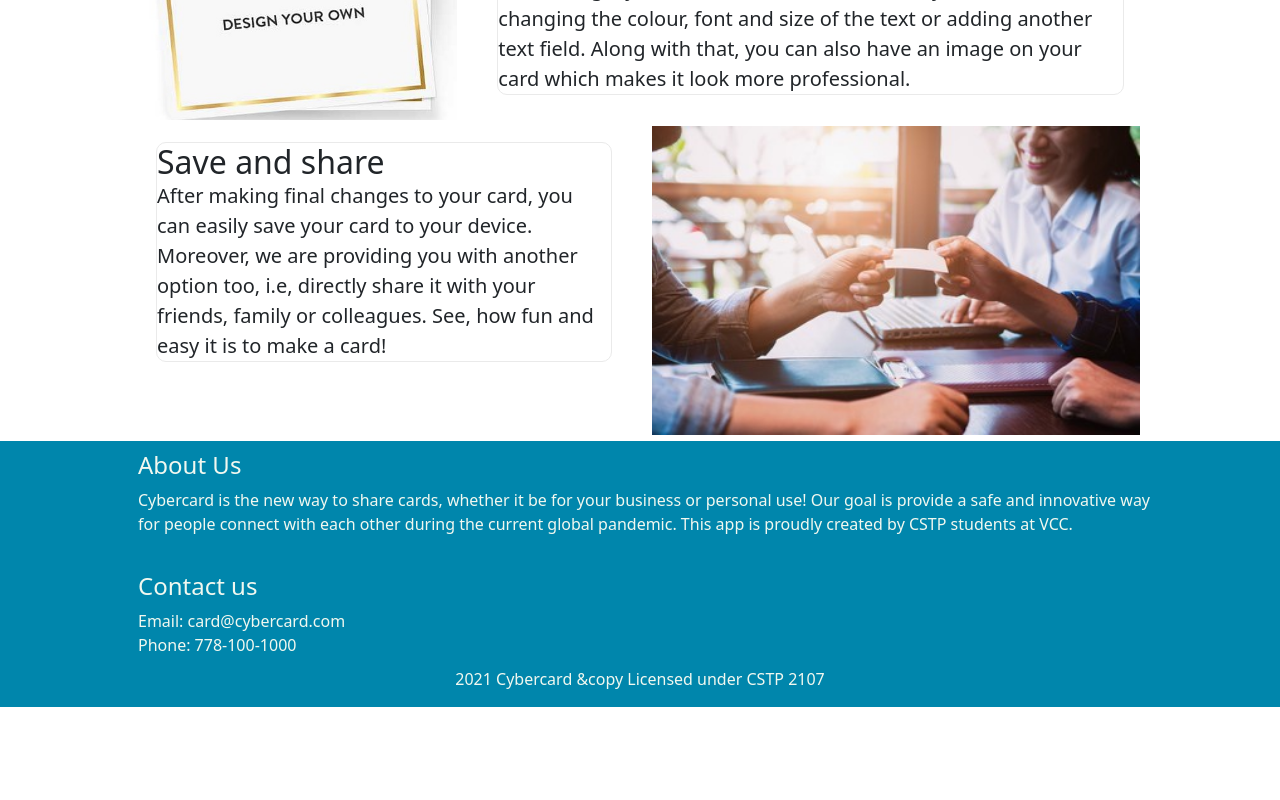
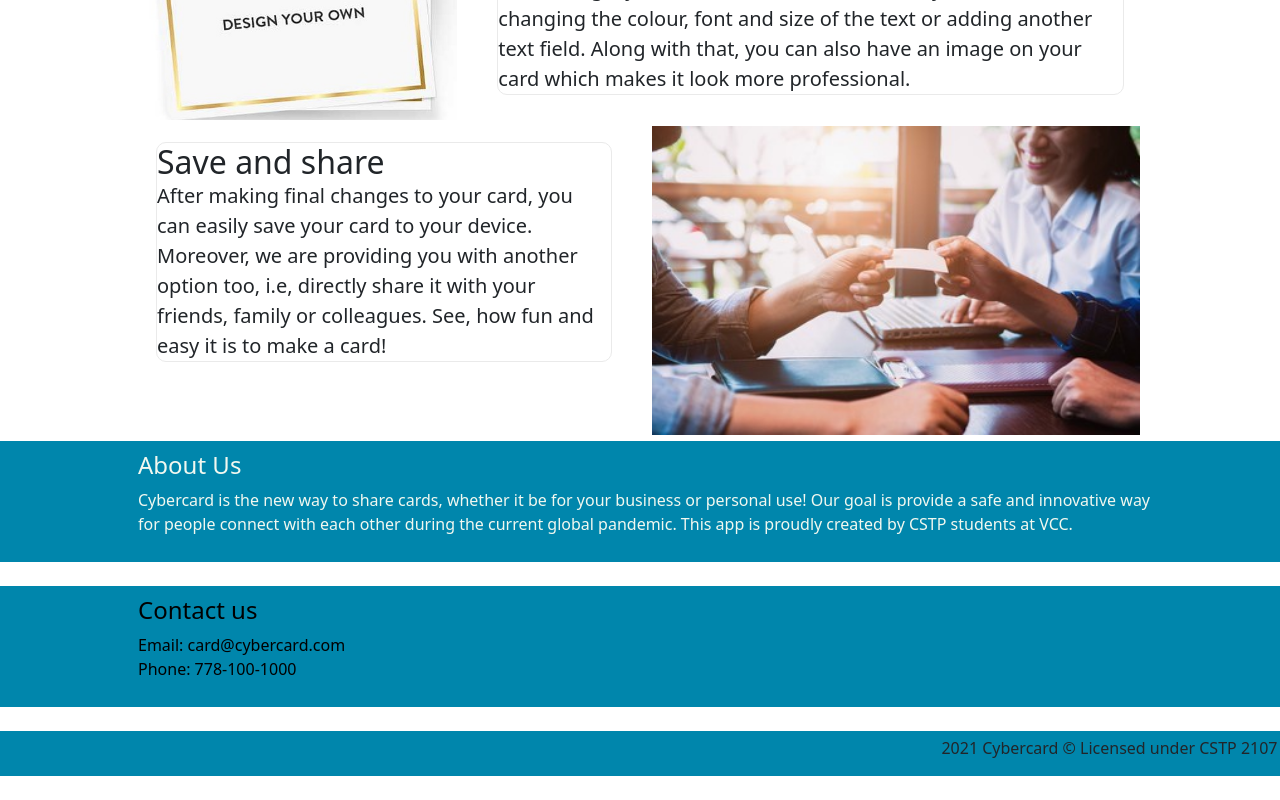
Before and after one commit to harleenjhamat/CSTP2107-BusinessCardApp, a Next.js app: page / in a window 1280 px wide. Shown: the part 700-1500 px from the top of the page. Before the commit the page ends 1407 px from the top, so only its background shows below. Built offline with nearby package versions, Linux system fonts and the light colour scheme.

Commit message:
Making changes to Contact Us and Footer section

```diff
--- a/src/components/Footer.jsx
+++ b/src/components/Footer.jsx
@@ -1,23 +1,35 @@
+import { Fragment } from 'react'
 import styles from "../styles/footer.module.scss";
 
 const Footer = () => {
   return (
-    <>
-      <div class={styles.contact}>
-        <div class={styles.contactText}>
-          <h4>Contact us</h4>
-          <p>Email: card@cybercard.com</p>
-          <p>Phone: 778-100-1000</p>
+    <Fragment>
+        <div className='container-fluid m-0 p-0'>
+            <div className='row justify-content-center my-4'>
+                <div className={styles.contact}>
+                    <div className={styles.contactText}>
+                    <h4>Contact us</h4>
+                    <p>
+                    Email: card@cybercard.com
+                    <br></br> Phone: 778-100-1000
+                    </p>
+                    </div>
+                </div>
+            </div>
         </div>
-      </div>
+        <div className='container-fluid m-0 p-0'>
+            <div className='row justify-content-center my-4'>
+                <div className={styles.footer}>
+                    <div id={styles.footerText}>
+                      <p>
+                      2021 Cybercard © Licensed under CSTP 2107
+                      </p>
+                    </div>
+                </div>
+            </div>
+        </div>
 
-      <div class={styles.footer}>
-        <div class={styles.footerText}>
-          2021 Cybercard &copy Licensed under CSTP 2107
-        </div>
-      </div>
-    </>
-  );
-};
-
-export default Footer;
+    </Fragment>
+)
+}
+export default Footer
--- a/src/styles/footer.module.scss
+++ b/src/styles/footer.module.scss
@@ -1,41 +1,27 @@
 @import './colors.scss';
 
+.footer {
+    padding-top: 5px;
+    margin-right: 5px;
+    background-color: $primary_color;
+    text-align: right
+
+}
+
+.footerText {
+    color: $text_color;
+    width: 80%
+}
+
 .contact {
-    padding: 0px 0px 0px 0px;
-    width: 100x;
-    background: #0086ac;
+    background: $primary_color
 }
 
 .contactText {
     padding-top: 10px;
     padding-left: 10px;
     padding-bottom: 10px;
-    color: #f1f8f0;
+    color: $text_color;
     width: 80%;
-    margin: 0 auto;
+    margin: 0 auto
 }
-
-.contactText p{
-    margin-bottom: 0;
-}
-
-.footer {
-    // position: fixed;
-    left: 0px;
-    padding: 0px 0px 0px 0px;
-    bottom: 0;
-    width: 100%;
-    /* Height of the footer*/
-    height: 40px;
-    background: #0086ac;
-    text-align: center;
-}
-
-.footerText {
-    // padding-top: 10px;
-    // padding-left: 10px;
-    // padding-bottom: 10px;
-    color: #f1f8f0;
-    width: 80%;
-    margin: 0 auto;
-}
```
Also changed, not shown: 1 other file (tests, documents, lock files or other folders).
